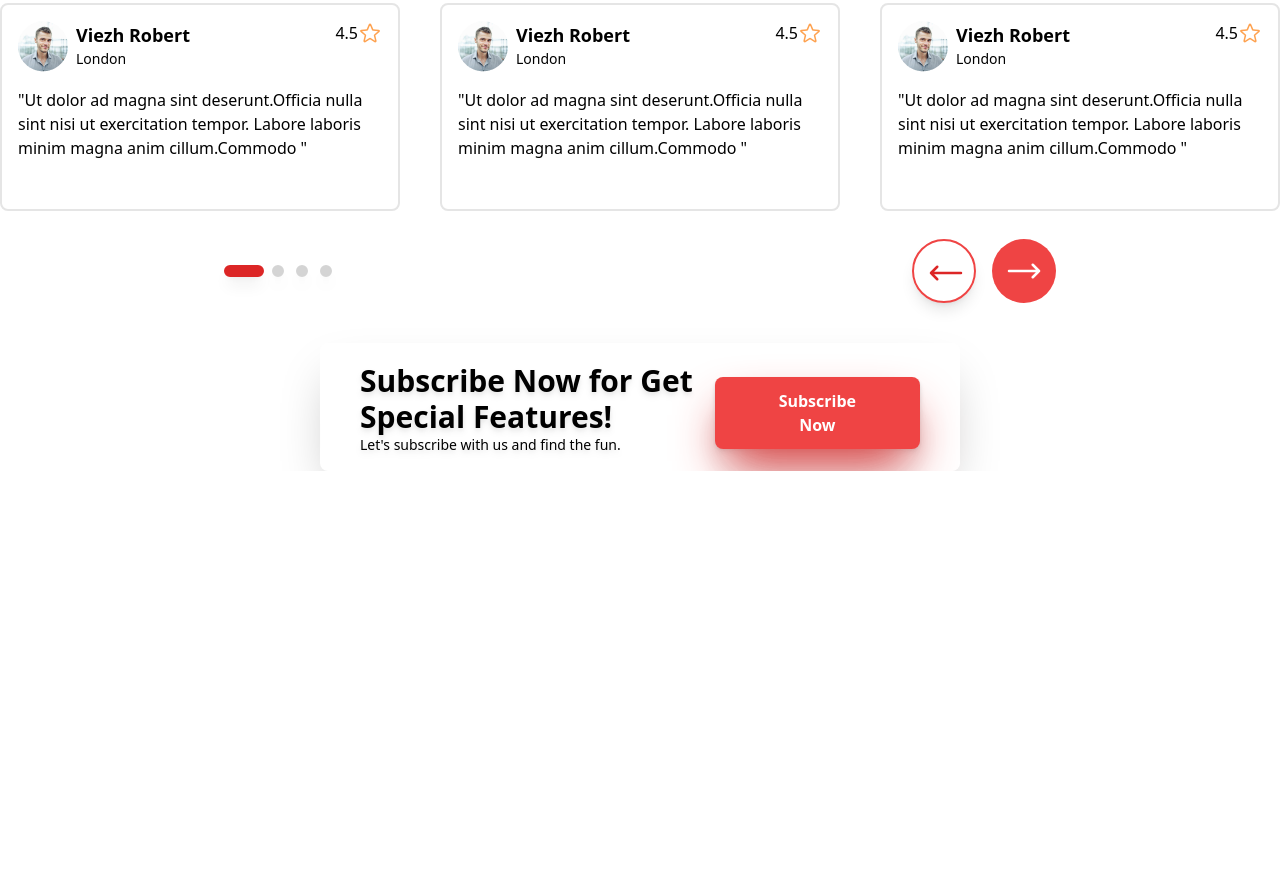
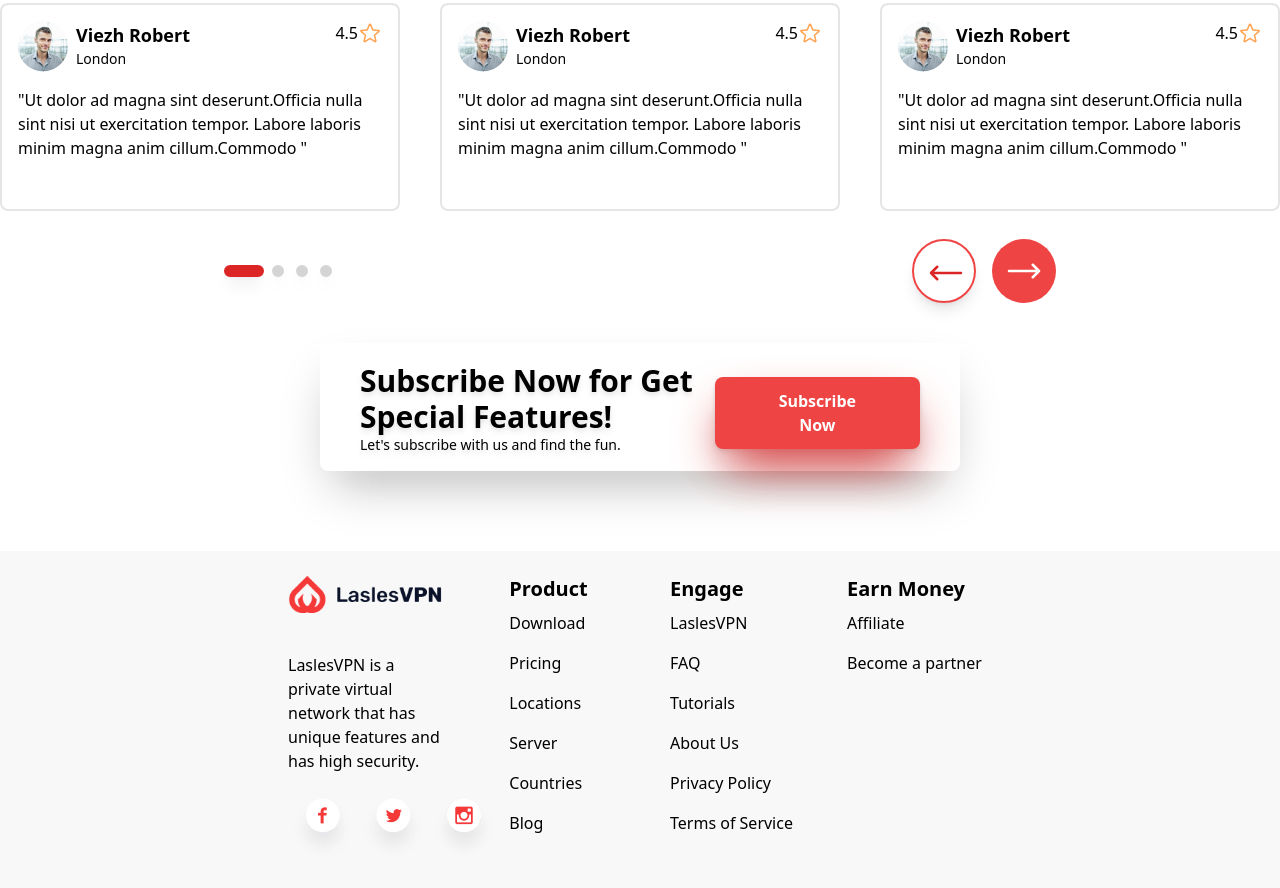
Before and after one commit to christaiwo/tailwind-vpn-website-landing-page, a website: page index.html in a window 1280 px wide. Shown: the part 3200-4088 px from the top of the page. Before the commit the page ends 3671 px from the top, so only its background shows below. Drawn offline with Linux system fonts and the light colour scheme.

Commit message:
Added Footer

```diff
--- a/index.html
+++ b/index.html
@@ -400,7 +400,46 @@
         </div>
     </section>
 
-
+    <footer class="bg-[#F8F8F8] mt-20">
+        <div class="grid grid-cols-1 md:grid-cols-4 md:justify-items-center text-center md:text-left  mx-2 lg:mx-72 py-6 gap-7">
+            <div class="order-last md:order-first">
+                <div>
+                    <img src="./assets/img/logo.png" class="w-32 lg:w-40" alt="">
+                    <p class="mt-4 md:mt-10">
+                        LaslesVPN is a private virtual network that has unique features and has high security.
+                    </p>
+                </div>
+                <div class="flex flex-row justify-between mt-5">
+                    <img src="./assets/img/Icon/Facebook.png" alt="">
+                    <img src="./assets/img/Icon/Twitter.png" alt="">
+                    <img src="./assets/img/Icon/Instagram.png" alt="">
+                </div>
+            </div>
+            <div class="flex flex-col text-leftm">
+                <h1 class="text-xl font-bold">Product</h1>
+                <a href="" class="my-2">Download </a>
+                <a href="" class="my-2">Pricing </a>
+                <a href="" class="my-2">Locations </a>
+                <a href="" class="my-2">Server </a>
+                <a href="" class="my-2">Countries </a>
+                <a href="" class="my-2">Blog</a>
+            </div>
+            <div class="flex flex-col text-leftm">
+                <h1 class="text-xl font-bold">Engage</h1>
+                <a href="" class="my-2">LaslesVPN </a>
+                <a href="" class="my-2">FAQ </a>
+                <a href="" class="my-2">Tutorials </a>
+                <a href="" class="my-2">About Us </a>
+                <a href="" class="my-2">Privacy Policy </a>
+                <a href="" class="my-2">Terms of Service</a>
+            </div>
+            <div class="flex flex-col text-leftm">
+                <h1 class="text-xl font-bold">Earn Money</h1>
+                <a href="" class="my-2">Affiliate </a>
+                <a href="" class="my-2">Become a partner </a>
+            </div>
+        </div>
+    </footer>
     <script src="./assets/js/script.js"></script>
 </body>
 </html>
```
